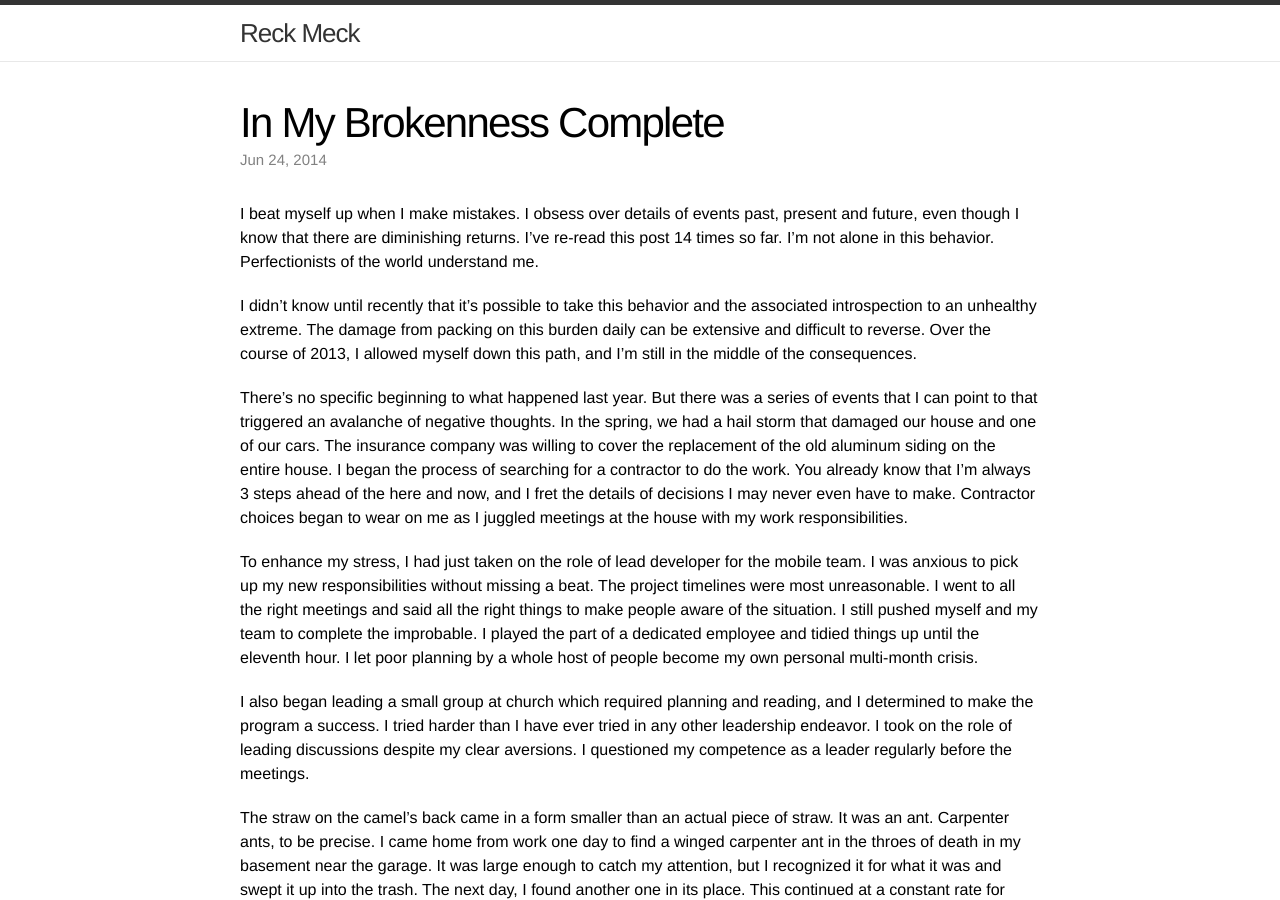
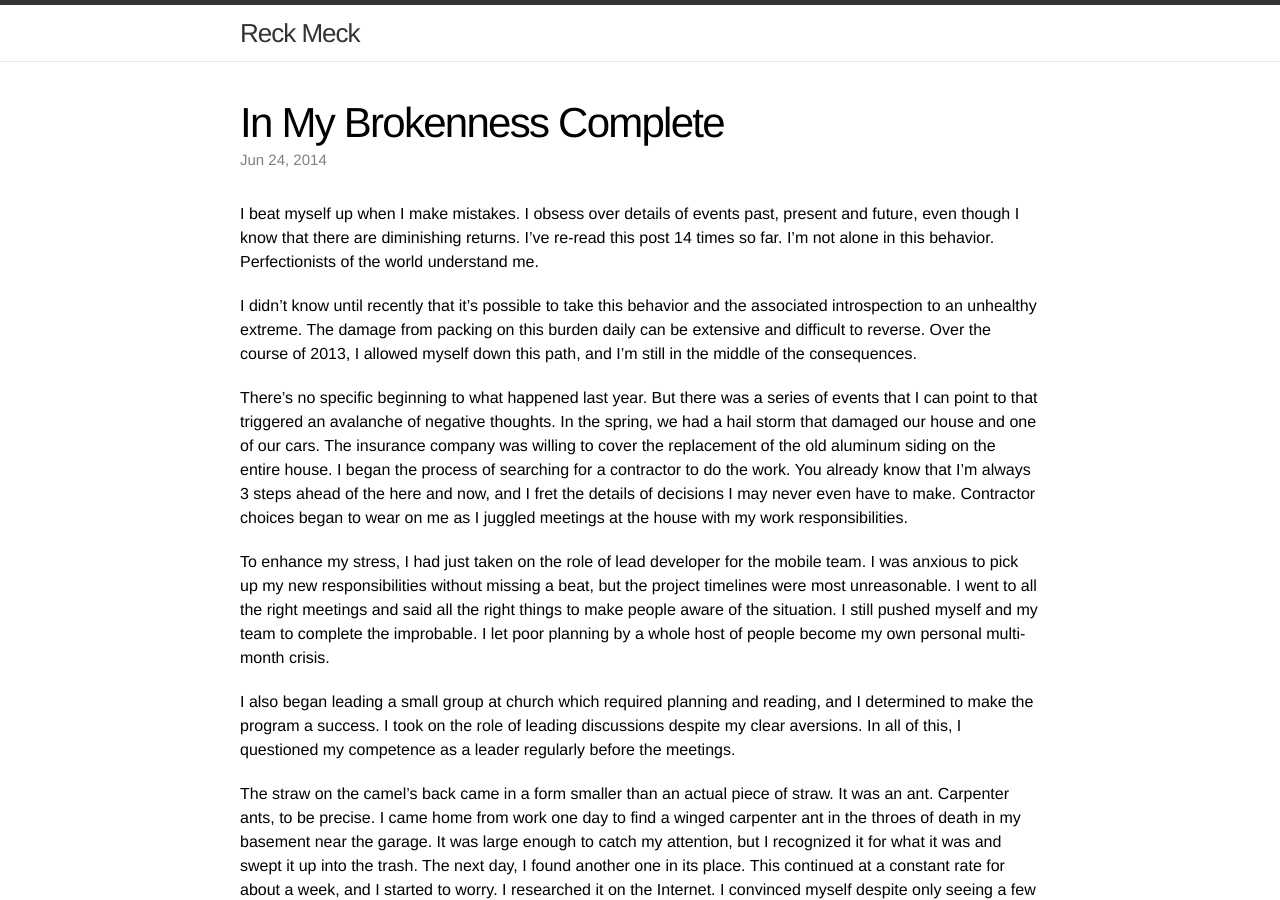
Before and after one commit to tmecklem/tmecklem.github.io, a Jekyll site: the page built from _posts/2014-06-24-in-my-brokenness-complete.markdown, in a window 1280 px wide and 900 px high. Built offline with Jekyll 4.4.1, drawn with Linux system fonts in a browser that asks for light colours.

Commit message:
More edits, because

```diff
--- a/_posts/2014-06-24-in-my-brokenness-complete.markdown
+++ b/_posts/2014-06-24-in-my-brokenness-complete.markdown
@@ -11,9 +11,9 @@ I didn't know until recently that it's possible to take this behavior and the as
 
 There's no specific beginning to what happened last year. But there was a series of events that I can point to that triggered an avalanche of negative thoughts. In the spring, we had a hail storm that damaged our house and one of our cars. The insurance company was willing to cover the replacement of the old aluminum siding on the entire house. I began the process of searching for a contractor to do the work. You already know that I'm always 3 steps ahead of the here and now, and I fret the details of decisions I may never even have to make. Contractor choices began to wear on me as I juggled meetings at the house with my work responsibilities.
 
-To enhance my stress, I had just taken on the role of lead developer for the mobile team. I was anxious to pick up my new responsibilities without missing a beat. The project timelines were most unreasonable. I went to all the right meetings and said all the right things to make people aware of the situation. I still pushed myself and my team to complete the improbable. I played the part of a dedicated employee and tidied things up until the eleventh hour. I let poor planning by a whole host of people become my own personal multi-month crisis.
+To enhance my stress, I had just taken on the role of lead developer for the mobile team. I was anxious to pick up my new responsibilities without missing a beat, but the project timelines were most unreasonable. I went to all the right meetings and said all the right things to make people aware of the situation. I still pushed myself and my team to complete the improbable. I let poor planning by a whole host of people become my own personal multi-month crisis.
 
-I also began leading a small group at church which required planning and reading, and I determined to make the program a success. I tried harder than I have ever tried in any other leadership endeavor. I took on the role of leading discussions despite my clear aversions. I questioned my competence as a leader regularly before the meetings.
+I also began leading a small group at church which required planning and reading, and I determined to make the program a success. I took on the role of leading discussions despite my clear aversions. In all of this, I questioned my competence as a leader regularly before the meetings.
 
 The straw on the camel's back came in a form smaller than an actual piece of straw. It was an ant. Carpenter ants, to be precise. I came home from work one day to find a winged carpenter ant in the throes of death in my basement near the garage. It was large enough to catch my attention, but I recognized it for what it was and swept it up into the trash. The next day, I found another one in its place. This continued at a constant rate for about a week, and I started to worry. I researched it on the Internet. I convinced myself despite only seeing a few that there was a massive satellite nest in the house somewhere. I visualized the worst case: the slow destruction of my largest investment. I began to do increasingly unreasonable things to find it. I sent cameras into duct work and peeled away access panels. I even wore a head lamp on midnight trips around the house trying to find the point of entry for the worker ants. I tapped on wood beams, listening for the sound of ant mandibles crunching away at my kingdom. I became obsessed with the idea that a tiny army was invading. In a real sense, the handful of dying ants I saw were winning a war they didn't even know they were fighting. The stress I allowed myself to bear at this point was incredible, but it was not apparent to me at the time.
 
```
